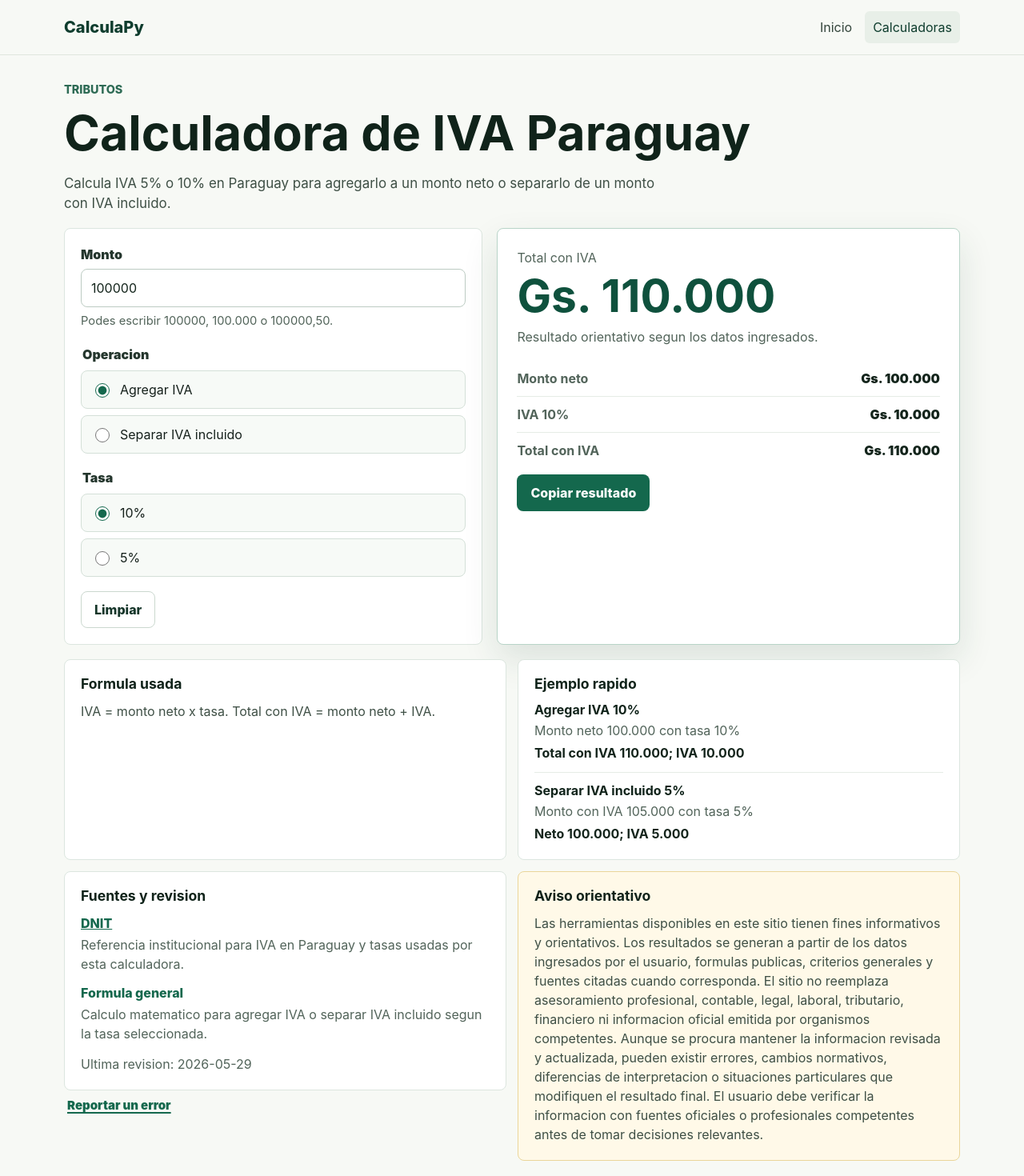
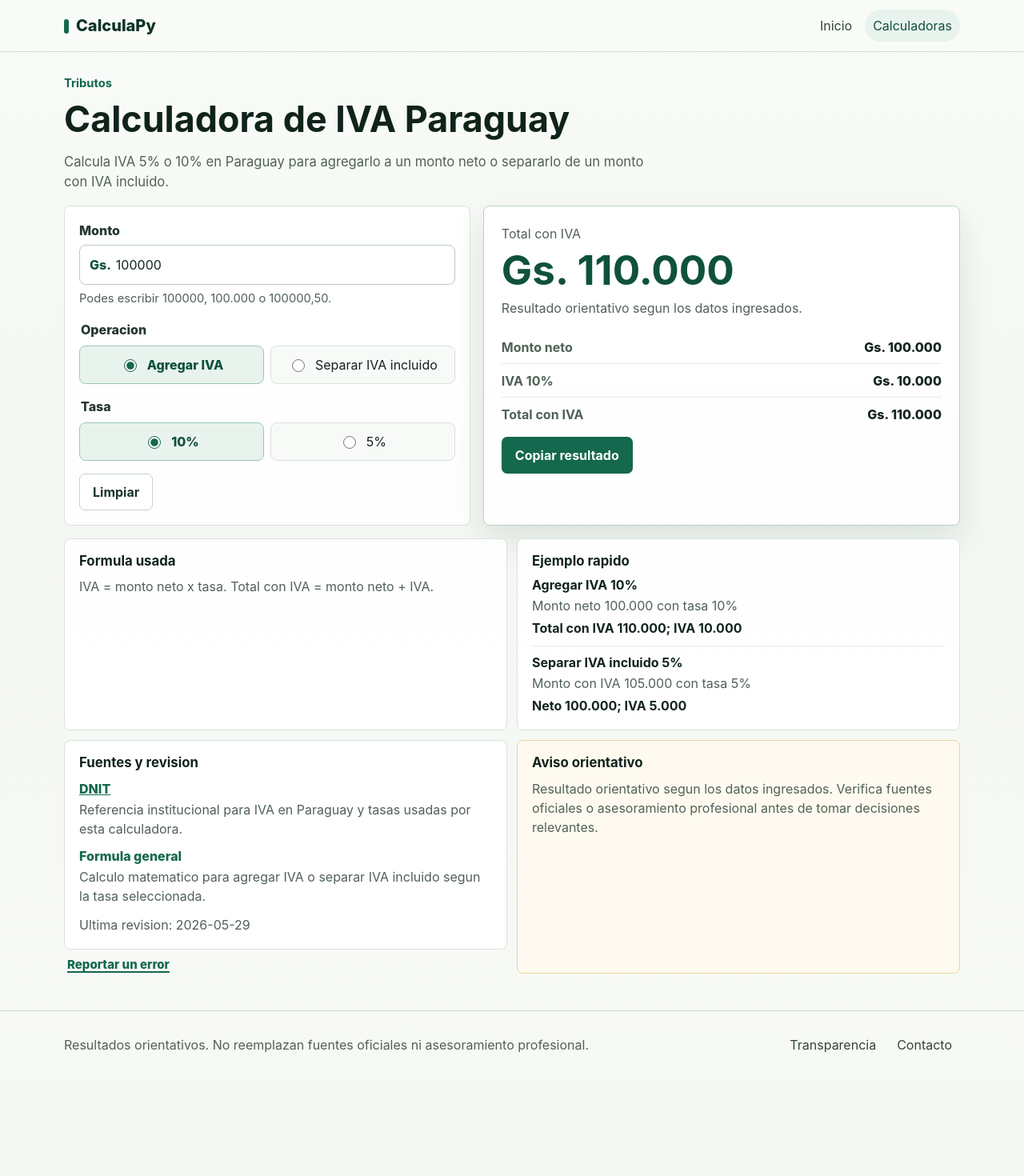
Before and after one commit to Code9029py/CalculaPy, a React (Vite) app: page /calculadoras/iva in a window 1280 px wide. Shown: the top 1470 px of the page at 80% size. After the commit the page ends 1348 px from the top, so only its background shows below. Built offline with nearby package versions, Linux system fonts and the light colour scheme.

Commit message:
refactorizacion de la UI

```diff
--- a/src/calculators/iva/IvaCalculator.tsx
+++ b/src/calculators/iva/IvaCalculator.tsx
@@ -6,7 +6,6 @@ import { FormulaBox } from "../../components/calculator/FormulaBox";
 import { ResultCard } from "../../components/calculator/ResultCard";
 import { SourceBox } from "../../components/calculator/SourceBox";
 import { ValidationMessage } from "../../components/calculator/ValidationMessage";
-import { globalDisclaimer } from "../../data/legalNotices";
 import { formatCurrency } from "../../utils/formatters";
 import { ivaExamples } from "./examples";
 import { calculateIva } from "./formula";
@@ -20,6 +19,8 @@ import {
 } from "./validators";
 
 const defaultAmount = "100000";
+const ivaDisclaimer =
+  "Resultado orientativo segun los datos ingresados. Verifica fuentes oficiales o asesoramiento profesional antes de tomar decisiones relevantes.";
 
 export function IvaCalculator() {
   const [amountText, setAmountText] = useState(defaultAmount);
@@ -78,10 +79,12 @@ export function IvaCalculator() {
         <div className="calculator-form">
           <div className="field-group">
             <label htmlFor="iva-amount">Monto</label>
+            <div className="money-input">
+              <span aria-hidden="true">Gs.</span>
               <input
                 id="iva-amount"
                 inputMode="decimal"
-              placeholder="Ej. 100000"
+                placeholder="100.000"
                 type="text"
                 value={amountText}
                 onChange={(event) => {
@@ -91,6 +94,7 @@ export function IvaCalculator() {
                 aria-describedby="iva-amount-help iva-amount-error"
                 aria-invalid={Boolean(validationErrors.amount)}
               />
+            </div>
             <p className="field-help" id="iva-amount-help">
               Podes escribir 100000, 100.000 o 100000,50.
             </p>
@@ -227,7 +231,7 @@ export function IvaCalculator() {
           </p>
         </div>
 
-        <DisclaimerBox>{globalDisclaimer}</DisclaimerBox>
+        <DisclaimerBox>{ivaDisclaimer}</DisclaimerBox>
       </div>
     </>
   );
--- a/src/pages/calculators/CalculatorsIndexPage.tsx
+++ b/src/pages/calculators/CalculatorsIndexPage.tsx
@@ -8,7 +8,7 @@ const calculatorCapabilities: Record<string, string> = {
 };
 
 const calculatorTags: Record<string, string[]> = {
-  iva: ["IVA 5%", "IVA 10%", "Agregar IVA", "Separar IVA"]
+  iva: ["IVA 5% y 10%", "Agregar o separar IVA"]
 };
 
 const upcomingTools = [
--- a/src/pages/institucional/TransparenciaPage.tsx
+++ b/src/pages/institucional/TransparenciaPage.tsx
@@ -2,6 +2,8 @@ import { Link } from "react-router-dom";
 
 import { PageMeta } from "../../components/PageMeta";
 import { sourceRegistry } from "../../data/sourceRegistry";
+
+const activeSources = sourceRegistry.filter((source) => source.name === "DNIT");
 
 export function TransparenciaPage() {
   return (
@@ -28,7 +30,7 @@ export function TransparenciaPage() {
               requiere, y fecha de revision dentro de cada herramienta.
             </p>
             <ul className="compact-list">
-              {sourceRegistry.slice(0, 4).map((source) => (
+              {activeSources.map((source) => (
                 <li key={source.name}>
                   {source.url ? (
                     <a href={source.url} rel="noreferrer" target="_blank">
--- a/src/styles/global.css
+++ b/src/styles/global.css
@@ -1,6 +1,15 @@
 :root {
   color: #16211c;
-  background: #f7f9f5;
+  background: #f5f8f4;
+  --border: #d8e3db;
+  --border-strong: #c5d5ca;
+  --green-900: #0c3326;
+  --green-800: #0f513d;
+  --green-700: #14684d;
+  --green-100: #e9f3ee;
+  --surface: #ffffff;
+  --surface-soft: #f9fbf8;
+  --text-muted: #516157;
   font-family:
     Inter, ui-sans-serif, system-ui, -apple-system, BlinkMacSystemFont, "Segoe UI",
     sans-serif;
@@ -17,6 +26,8 @@ body {
   margin: 0;
   min-width: 320px;
   min-height: 100vh;
+  background:
+    linear-gradient(180deg, #f8fbf7 0%, #f4f7f3 42%, #f7f9f5 100%);
 }
 
 a {
@@ -40,8 +51,8 @@ textarea {
   position: sticky;
   top: 0;
   z-index: 10;
-  border-bottom: 1px solid #dfe6dd;
-  background: rgba(247, 249, 245, 0.94);
+  border-bottom: 1px solid rgba(196, 213, 202, 0.75);
+  background: rgba(248, 251, 247, 0.9);
   backdrop-filter: blur(12px);
 }
 
@@ -54,17 +65,28 @@ textarea {
 
 .site-header__inner {
   display: flex;
-  min-height: 68px;
+  min-height: 64px;
   align-items: center;
   justify-content: space-between;
   gap: 24px;
 }
 
 .brand {
-  color: #0f3d2e;
+  color: var(--green-900);
   font-size: 1.25rem;
-  font-weight: 800;
+  font-weight: 850;
   text-decoration: none;
+}
+
+.brand::before {
+  background: var(--green-700);
+  border-radius: 3px;
+  content: "";
+  display: inline-block;
+  height: 18px;
+  margin-right: 9px;
+  vertical-align: -3px;
+  width: 6px;
 }
 
 .site-nav {
@@ -76,7 +98,7 @@ textarea {
 
 .site-nav a,
 .site-footer a {
-  border-radius: 6px;
+  border-radius: 999px;
   color: #33453b;
   padding: 8px 10px;
   text-decoration: none;
@@ -86,8 +108,8 @@ textarea {
 .site-nav a.active,
 .site-nav a:hover,
 .site-footer a:hover {
-  background: #e8efe8;
-  color: #0f3d2e;
+  background: var(--green-100);
+  color: var(--green-800);
 }
 
 main {
@@ -95,11 +117,11 @@ main {
 }
 
 .page {
-  padding: 32px 0 44px;
+  padding: 30px 0 46px;
 }
 
 .page--home {
-  padding-top: 36px;
+  padding-top: 48px;
 }
 
 .hero {
@@ -107,11 +129,10 @@ main {
 }
 
 .eyebrow {
-  color: #2e6b55;
-  font-size: 0.9rem;
-  font-weight: 800;
-  margin: 0 0 12px;
-  text-transform: uppercase;
+  color: var(--green-700);
+  font-size: 0.92rem;
+  font-weight: 750;
+  margin: 0 0 10px;
 }
 
 h1,
@@ -123,39 +144,44 @@ p {
 
 h1 {
   color: #10231a;
-  font-size: 3.8rem;
+  font-size: 2.8rem;
   letter-spacing: 0;
-  line-height: 1.02;
-  margin: 0 0 20px;
+  line-height: 1.08;
+  margin: 0 0 16px;
+}
+
+.page--home h1 {
+  font-size: 3.45rem;
+  line-height: 1.03;
 }
 
 h2 {
   color: #10231a;
-  font-size: 1.7rem;
+  font-size: 1.45rem;
   letter-spacing: 0;
   line-height: 1.16;
-  margin: 24px 0 10px;
+  margin: 22px 0 10px;
 }
 
 h3 {
   color: #10231a;
-  font-size: 1.1rem;
+  font-size: 1.05rem;
   letter-spacing: 0;
   line-height: 1.25;
-  margin: 24px 0 8px;
+  margin: 18px 0 8px;
 }
 
 .hero__lead,
 .prose p,
 .section-heading p,
 .calculator-card p {
-  color: #3e4f45;
+  color: var(--text-muted);
   font-size: 1.06rem;
   max-width: 70ch;
 }
 
 .prose ul {
-  color: #3e4f45;
+  color: var(--text-muted);
   padding-left: 1.25rem;
 }
 
@@ -167,16 +193,16 @@ h3 {
   display: flex;
   flex-wrap: wrap;
   gap: 12px;
-  margin-top: 28px;
+  margin-top: 24px;
 }
 
 .button {
   align-items: center;
   border: 1px solid transparent;
-  border-radius: 8px;
+  border-radius: 7px;
   cursor: pointer;
   display: inline-flex;
-  font-weight: 800;
+  font-weight: 750;
   justify-content: center;
   min-height: 44px;
   padding: 10px 16px;
@@ -184,17 +210,17 @@ h3 {
 }
 
 .button--primary {
-  background: #14684d;
+  background: var(--green-700);
   color: #ffffff;
 }
 
 .button--primary:hover {
-  background: #0f513d;
+  background: var(--green-800);
 }
 
 .button--secondary {
-  background: #ffffff;
-  border-color: #cbd8cf;
+  background: var(--surface);
+  border-color: var(--border-strong);
   color: #16362a;
 }
 
@@ -208,14 +234,16 @@ h3 {
 }
 
 .site-footer {
-  border-top: 1px solid #dfe6dd;
-  color: #516157;
-  padding: 24px 0;
+  border-top: 1px solid rgba(196, 213, 202, 0.75);
+  color: var(--text-muted);
+  padding: 22px 0;
 }
 
 .site-footer__inner {
-  display: grid;
-  gap: 14px;
+  align-items: center;
+  display: flex;
+  gap: 18px;
+  justify-content: space-between;
 }
 
 .site-footer p {
@@ -225,54 +253,76 @@ h3 {
 .site-footer__links {
   display: flex;
   flex-wrap: wrap;
-  gap: 4px;
+  gap: 6px;
 }
 
 .section-heading {
-  margin-bottom: 18px;
-  max-width: 780px;
+  margin-bottom: 16px;
+  max-width: 720px;
 }
 
 .section-heading--wide {
-  max-width: 860px;
+  max-width: 760px;
 }
 
 .home-stack {
   display: grid;
-  gap: 32px;
+  gap: 30px;
 }
 
 .home-hero {
-  max-width: 820px;
+  margin: 0 auto;
+  max-width: 760px;
+  text-align: center;
 }
 
 .home-hero__copy {
-  max-width: 820px;
+  max-width: 760px;
+}
+
+.home-hero .hero__lead {
+  margin-left: auto;
+  margin-right: auto;
+}
+
+.home-hero .hero__actions {
+  justify-content: center;
+}
+
+.home-section {
+  display: grid;
+  gap: 12px;
+}
+
+.content-grid,
+.category-grid {
+  display: grid;
+  gap: 12px;
+}
+
+.content-grid--two {
+  grid-template-columns: repeat(2, minmax(0, 1fr));
+}
+
+.content-grid--three {
+  grid-template-columns: repeat(3, minmax(0, 1fr));
+}
+
+.content-grid--four {
+  grid-template-columns: repeat(4, minmax(0, 1fr));
 }
 
 .content-card,
 .category-card,
-.tool-card {
-  background: #ffffff;
-  border: 1px solid #dce6df;
+.tool-card,
+.result-card,
+.info-box,
+.disclaimer-box,
+.calculator-form {
+  background: rgba(255, 255, 255, 0.94);
+  border: 1px solid var(--border);
   border-radius: 8px;
-  padding: 20px;
-}
-
-.tool-card {
-  display: grid;
-  gap: 16px;
-  align-content: start;
-}
-
-.tool-card--available,
-.tool-card:not(.tool-card--soon) {
-  border-color: #cdded4;
-  box-shadow: 0 14px 34px rgba(21, 63, 47, 0.07);
-}
-
-.tool-card--soon {
-  background: #fbfcfb;
+  padding: 18px;
 }
 
 .content-card h2,
@@ -287,67 +337,62 @@ h3 {
 .tool-card p,
 .category-card p,
 .content-band p {
-  color: #3e4f45;
-}
-
-.home-section {
-  display: grid;
-  gap: 12px;
-}
-
-.content-grid,
-.category-grid {
-  display: grid;
-  gap: 14px;
-}
-
-.content-grid--two {
-  grid-template-columns: repeat(2, minmax(0, 1fr));
-}
-
-.content-grid--three {
-  grid-template-columns: repeat(3, minmax(0, 1fr));
-}
-
-.content-grid--four {
-  grid-template-columns: repeat(4, minmax(0, 1fr));
+  color: var(--text-muted);
 }
 
 .content-card p {
   margin-bottom: 0;
 }
 
+.tool-card {
+  align-content: start;
+  display: grid;
+  gap: 14px;
+  min-height: 0;
+}
+
+.tool-card--available,
+.tool-card:not(.tool-card--soon) {
+  border-color: #cdded4;
+  box-shadow: 0 12px 28px rgba(21, 63, 47, 0.06);
+}
+
+.tool-card--soon {
+  background: rgba(251, 252, 251, 0.82);
+}
+
 .tool-note,
 .small-note {
-  color: #52645a;
+  color: var(--text-muted);
   margin: 0;
 }
 
 .tool-note {
   background: #f4f8f4;
-  border: 1px solid #dce6df;
-  border-radius: 8px;
-  padding: 12px;
+  border: 1px solid var(--border);
+  border-radius: 7px;
+  padding: 10px;
 }
 
 .small-note {
   font-size: 0.92rem;
 }
 
-.content-card--notice {
-  background: #fff9e8;
+.content-card--notice,
+.disclaimer-box {
+  background: #fffaf0;
   border-color: #ead69a;
 }
 
 .content-band {
   align-items: center;
   background: #eef5ef;
-  border: 1px solid #cbd8cf;
+  border: 1px solid var(--border-strong);
   border-radius: 8px;
   display: flex;
   gap: 20px;
   justify-content: space-between;
-  padding: 20px;
+  padding: 18px;
 }
 
 .content-band h2 {
@@ -377,9 +422,9 @@ h3 {
   background: #eef0ee;
   border: 1px solid #d9dfdb;
   border-radius: 999px;
-  color: #52645a;
+  color: var(--text-muted);
   font-size: 0.86rem;
-  font-weight: 800;
+  font-weight: 750;
   padding: 6px 10px;
   width: fit-content;
 }
@@ -387,7 +432,7 @@ h3 {
 .status-pill--ready {
   background: #e5f2ec;
   border-color: #b8d4c8;
-  color: #14684d;
+  color: var(--green-700);
 }
 
 .tag-list {
@@ -398,17 +443,17 @@ h3 {
 
 .tag {
   background: #eaf2ee;
-  border: 1px solid #cbd8cf;
+  border: 1px solid var(--border-strong);
   border-radius: 999px;
   color: #1b563f;
   font-size: 0.88rem;
-  font-weight: 800;
+  font-weight: 750;
   padding: 6px 10px;
 }
 
 .inline-link {
-  color: #14684d;
-  font-weight: 900;
+  color: var(--green-700);
+  font-weight: 800;
   text-decoration: underline;
   text-decoration-thickness: 2px;
   text-underline-offset: 3px;
@@ -416,57 +461,15 @@ h3 {
 
 .calculator-grid {
   display: grid;
-  gap: 16px;
-  grid-template-columns: repeat(auto-fit, minmax(min(100%, 280px), 1fr));
-}
-
-.calculator-card {
-  background: #ffffff;
-  border: 1px solid #cdded4;
-  border-radius: 8px;
-  display: flex;
-  flex-direction: column;
-  gap: 18px;
-  justify-content: space-between;
-  padding: 20px;
-  box-shadow: 0 14px 34px rgba(21, 63, 47, 0.07);
-}
-
-.calculator-card h2 {
-  font-size: 1.35rem;
-  margin-top: 0;
+  gap: 14px;
+  grid-template-columns: repeat(auto-fit, minmax(min(100%, 240px), 1fr));
 }
 
 .calculator-card__category {
-  color: #2e6b55;
+  color: var(--green-700);
   font-size: 0.84rem;
-  font-weight: 800;
+  font-weight: 750;
   margin: 0 0 8px;
-  text-transform: uppercase;
-}
-
-.metadata-list {
-  display: grid;
-  gap: 10px;
-  margin: 0;
-}
-
-.metadata-list div {
-  display: flex;
-  justify-content: space-between;
-  gap: 12px;
-}
-
-.metadata-list dt {
-  color: #52645a;
-  font-weight: 700;
-}
-
-.metadata-list dd {
-  color: #14251c;
-  font-weight: 800;
-  margin: 0;
-  text-align: right;
 }
 
 .compact-list {
@@ -483,23 +486,23 @@ h3 {
 }
 
 .compact-list a {
-  color: #14684d;
-  font-weight: 900;
+  color: var(--green-700);
+  font-weight: 800;
 }
 
 .compact-list span {
-  color: #52645a;
+  color: var(--text-muted);
   font-size: 0.94rem;
 }
 
 .source-table {
-  border: 1px solid #dce6df;
+  border: 1px solid var(--border);
   border-radius: 8px;
   overflow: hidden;
 }
 
 .source-table__row {
-  background: #ffffff;
+  background: var(--surface);
   display: grid;
   gap: 12px;
   grid-template-columns: 1fr 2fr 1fr;
@@ -507,67 +510,57 @@ h3 {
 }
 
 .source-table__row + .source-table__row {
-  border-top: 1px solid #dce6df;
+  border-top: 1px solid var(--border);
 }
 
 .source-table__row--head {
   background: #edf3ee;
   color: #26382e;
-  font-weight: 800;
+  font-weight: 750;
 }
 
 .source-table a {
-  color: #14684d;
+  color: var(--green-700);
   font-weight: 800;
 }
 
 .calculator-page {
-  padding-top: 32px;
+  padding-top: 28px;
 }
 
 .calculator-hero {
-  margin-bottom: 18px;
-  max-width: 880px;
+  margin-bottom: 16px;
+  max-width: 760px;
 }
 
 .calculator-hero p:not(.eyebrow) {
-  color: #3e4f45;
-  font-size: 1.06rem;
-  max-width: 72ch;
+  color: var(--text-muted);
+  font-size: 1.04rem;
+  max-width: 70ch;
 }
 
 .calculator-layout {
   display: grid;
-  gap: 18px;
-}
-
-.result-card,
-.info-box,
-.disclaimer-box,
-.calculator-form {
-  background: #ffffff;
-  border: 1px solid #dce6df;
-  border-radius: 8px;
-  padding: 20px;
+  gap: 16px;
 }
 
 .result-card {
-  border-color: #b8d4c8;
-  box-shadow: 0 18px 44px rgba(21, 63, 47, 0.12);
-  padding: 24px;
+  border-color: #b5d2c5;
+  box-shadow: 0 18px 42px rgba(21, 63, 47, 0.11);
+  padding: 22px;
 }
 
 .result-card__label,
 .result-card__helper,
 .muted {
-  color: #52645a;
+  color: var(--text-muted);
   margin: 0;
 }
 
 .result-card__value {
-  color: #0f513d;
+  color: var(--green-800);
   display: block;
-  font-size: 3.55rem;
+  font-size: 3.2rem;
   letter-spacing: 0;
   line-height: 1;
   margin: 8px 0 10px;
@@ -575,15 +568,15 @@ h3 {
 
 .result-breakdown {
   display: grid;
-  gap: 10px;
-  margin: 18px 0 0;
+  gap: 8px;
+  margin: 16px 0 0;
 }
 
 .result-breakdown div {
   display: flex;
   justify-content: space-between;
   gap: 12px;
-  padding-top: 10px;
+  padding-top: 9px;
 }
 
 .result-breakdown div + div {
@@ -591,13 +584,13 @@ h3 {
 }
 
 .result-breakdown dt {
-  color: #52645a;
+  color: var(--text-muted);
   font-weight: 700;
 }
 
 .result-breakdown dd {
   color: #14251c;
-  font-weight: 900;
+  font-weight: 850;
   margin: 0;
   text-align: right;
 }
@@ -607,47 +600,42 @@ h3 {
   display: flex;
   flex-wrap: wrap;
   gap: 10px;
-  margin-top: 18px;
+  margin-top: 16px;
 }
 
 .info-box h2,
 .disclaimer-box h2 {
-  font-size: 1.1rem;
-  margin: 0 0 12px;
+  font-size: 1.05rem;
+  margin: 0 0 10px;
 }
 
 .info-box__content p,
 .disclaimer-box p {
-  color: #3e4f45;
+  color: var(--text-muted);
   margin: 0;
 }
 
 .source-list {
   display: grid;
-  gap: 12px;
+  gap: 10px;
   list-style: none;
-  margin: 0 0 14px;
+  margin: 0 0 12px;
   padding: 0;
 }
 
 .source-list li {
   display: grid;
-  gap: 3px;
+  gap: 2px;
 }
 
 .source-list a,
 .source-list strong {
-  color: #14684d;
+  color: var(--green-700);
   font-weight: 800;
 }
 
 .source-list span {
-  color: #52645a;
-}
-
-.disclaimer-box {
-  background: #fff9e8;
-  border-color: #ead69a;
+  color: var(--text-muted);
 }
 
 .field-error {
@@ -659,14 +647,14 @@ h3 {
 
 .calculator-form {
   display: grid;
-  gap: 18px;
+  gap: 16px;
 }
 
 .calculator-primary-grid {
   align-items: stretch;
   display: grid;
-  gap: 18px;
-  grid-template-columns: minmax(0, 0.95fr) minmax(320px, 1.05fr);
+  gap: 16px;
+  grid-template-columns: minmax(0, 0.92fr) minmax(320px, 1.08fr);
 }
 
 .calculator-primary-grid .calculator-form,
@@ -676,7 +664,7 @@ h3 {
 
 .calculator-secondary-grid {
   display: grid;
-  gap: 14px;
+  gap: 12px;
   grid-template-columns: repeat(2, minmax(0, 1fr));
 }
 
@@ -688,19 +676,36 @@ h3 {
 .field-group label,
 .segmented-field legend {
   color: #24362d;
-  font-weight: 900;
+  font-weight: 800;
+}
+
+.money-input {
+  align-items: center;
+  background: var(--surface);
+  border: 1px solid #bdccc3;
+  border-radius: 8px;
+  display: flex;
+  min-height: 50px;
+  overflow: hidden;
+}
+
+.money-input span {
+  color: var(--green-800);
+  font-weight: 800;
+  padding-left: 12px;
 }
 
 .field-group input {
-  border: 1px solid #bdccc3;
-  border-radius: 8px;
+  background: transparent;
+  border: 0;
   color: #14251c;
   min-height: 48px;
-  padding: 10px 12px;
+  outline: 0;
+  padding: 10px 12px 10px 6px;
   width: 100%;
 }
 
-.field-group input:focus,
+.money-input:focus-within,
 .segmented-field label:focus-within,
 .button:focus-visible,
 .site-nav a:focus-visible,
@@ -709,12 +714,12 @@ h3 {
   outline-offset: 2px;
 }
 
-.field-group input[aria-invalid="true"] {
+.money-input:has(input[aria-invalid="true"]) {
   border-color: #b3261e;
 }
 
 .field-help {
-  color: #52645a;
+  color: var(--text-muted);
   font-size: 0.92rem;
   margin: 0;
 }
@@ -723,30 +728,40 @@ h3 {
   border: 0;
   display: grid;
   gap: 8px;
+  grid-template-columns: repeat(2, minmax(0, 1fr));
   margin: 0;
   padding: 0;
 }
 
 .segmented-field legend {
+  grid-column: 1 / -1;
   margin-bottom: 8px;
 }
 
 .segmented-field label {
   align-items: center;
-  background: #f7faf7;
-  border: 1px solid #d4e0d8;
+  background: #f8faf8;
+  border: 1px solid var(--border);
   border-radius: 8px;
   cursor: pointer;
   display: flex;
   gap: 10px;
+  justify-content: center;
   min-height: 48px;
   padding: 10px 12px;
 }
 
+.segmented-field label:has(input:checked) {
+  background: var(--green-100);
+  border-color: #9bc8b5;
+  color: var(--green-800);
+  font-weight: 800;
+}
+
 .segmented-field input {
-  accent-color: #14684d;
-  height: 18px;
-  width: 18px;
+  accent-color: var(--green-700);
+  height: 16px;
+  width: 16px;
 }
 
 .calculator-actions {
@@ -756,13 +771,13 @@ h3 {
 }
 
 .action-feedback {
-  color: #14684d;
+  color: var(--green-700);
   font-weight: 800;
   margin: 0;
 }
 
 .report-note {
-  color: #52645a;
+  color: var(--text-muted);
   font-size: 0.94rem;
   margin: 8px 0 0;
   padding-left: 4px;
@@ -770,12 +785,12 @@ h3 {
 
 .example-list {
   display: grid;
-  gap: 12px;
+  gap: 10px;
 }
 
 .example-list article {
   border-top: 1px solid #e5ece6;
-  padding-top: 12px;
+  padding-top: 10px;
 }
 
 .example-list article:first-child {
@@ -789,7 +804,7 @@ h3 {
 }
 
 .example-list p {
-  color: #52645a;
+  color: var(--text-muted);
   margin: 0 0 4px;
 }
 
@@ -798,8 +813,9 @@ h3 {
 }
 
 @media (max-width: 720px) {
-  h1 {
-    font-size: 2.35rem;
+  h1,
+  .page--home h1 {
+    font-size: 2.2rem;
   }
 
   .site-header__inner,
@@ -842,8 +858,13 @@ h3 {
 }
 
 @media (max-width: 420px) {
-  h1 {
+  h1,
+  .page--home h1 {
     font-size: 2rem;
+  }
+
+  .segmented-field {
+    grid-template-columns: 1fr;
   }
 
   .result-card__value {
```
Also changed, not shown: src/pages/institucional/ContactoPage.tsx (+3 -8 lines). Lines whose indentation alone changed are shown as unchanged.
